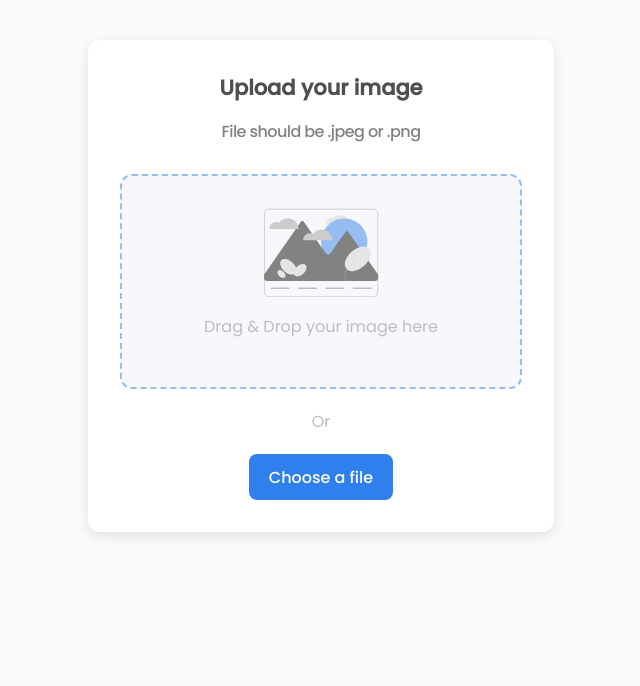
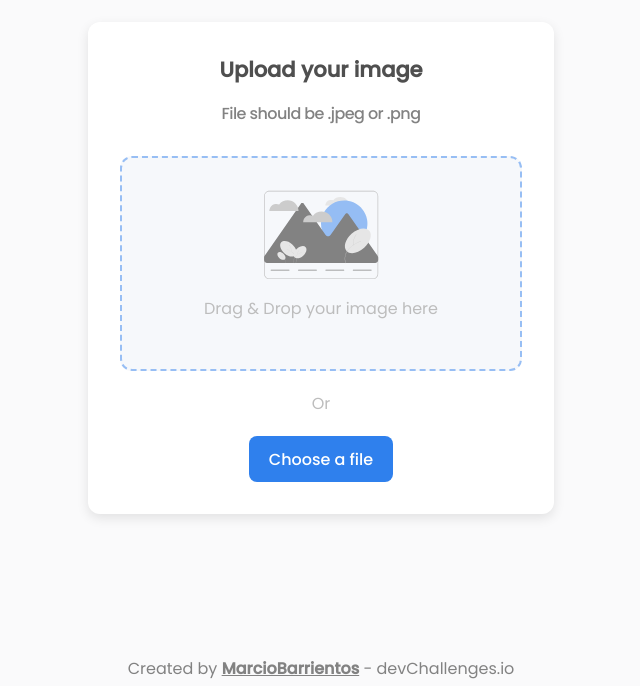
Before and after one commit to MarcioBarrientos/devchallenge-image-uploader, a React (Vite) app: page / in a window 1280 px wide. Shown: the part 114-800 px from the top of the page, without its empty margins (319-959 px from the left). Built offline with nearby package versions, Linux system fonts and the light colour scheme.

Commit message:
Add credits

```diff
--- a/index.html
+++ b/index.html
@@ -12,6 +12,7 @@
   </head>
   <body>
     <div id="root"></div>
+    <div class="footer">Created by <strong><a target="_blank" href="https://github.com/MarcioBarrientos">MarcioBarrientos</a></strong>  - devChallenges.io</div>
     <script type="module" src="/src/main.tsx"></script>
   </body>
 </html>
--- a/src/index.css
+++ b/src/index.css
@@ -6,10 +6,28 @@
 
 body{
   display: flex;
+  flex-direction: column;
   align-items: center;
-  justify-content: center;
+  justify-content: space-between;
   width: 100%;
   height: 100vh;
   margin: 0;
   font-family: 'Poppins', sans-serif;
 }
+#root{
+  flex-grow: 1;
+  display: flex;
+  align-items: center;
+  justify-content: center;
+}
+.container{
+
+}
+.footer{
+  flex-grow: 0;
+  padding: 5px;
+  color: #828282;
+}
+.footer a{
+  color: #828282;
+}
```
